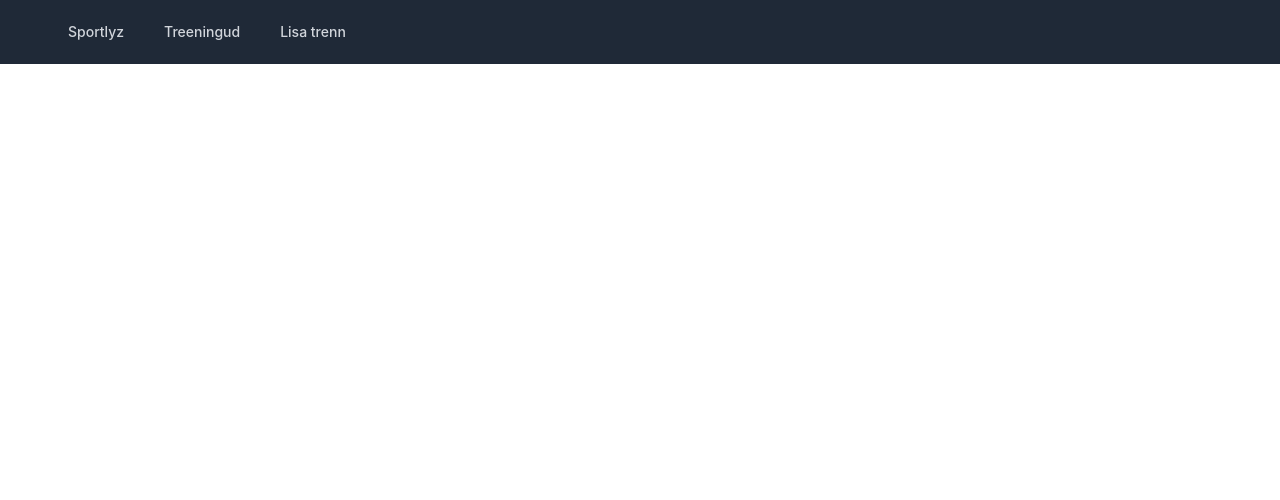
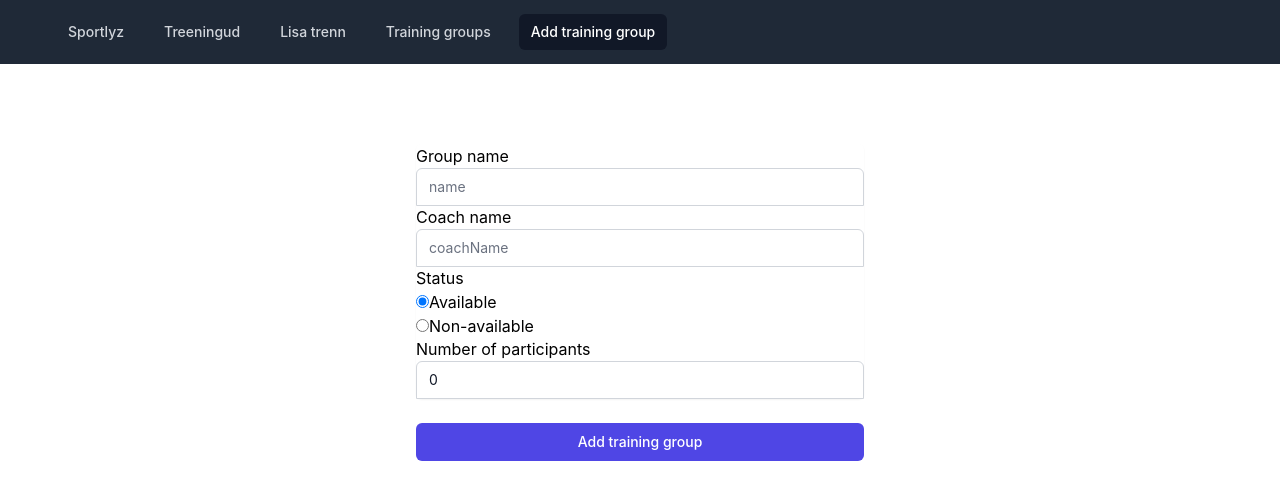
Before and after one commit to Karjur/Workout-planner, a Vue app: page /newgroup in a window 1280 px wide. Shown: the top 500 px of the page. Built offline with nearby package versions, Linux system fonts and the light colour scheme.

Commit message:
treeningruppi kuva

```diff
--- a/src/App.vue
+++ b/src/App.vue
@@ -30,6 +30,21 @@
                 active-class="bg-gray-900 text-white"
                 >Lisa trenn</router-link
               >
+
+              <router-link
+                to="/groups"
+                class="text-gray-300 hover:bg-gray-700 hover:text-white px-3 py-2 rounded-md text-sm font-medium"
+                active-class="bg-gray-900 text-white"
+                aria-current="page"
+                >Training groups</router-link
+              >
+
+              <router-link
+                to="/newgroup"
+                class="text-gray-300 hover:bg-gray-700 hover:text-white px-3 py-2 rounded-md text-sm font-medium"
+                active-class="bg-gray-900 text-white"
+                >Add training group</router-link
+                >
             </div>
           </div>
         </div>
--- /dev/null
+++ b/src/components/AddGroupForm.vue
@@ -0,0 +1,100 @@
+<template>
+  <div
+    class="min-h-full flex items-center justify-center py-12 px-4 sm:px-6 lg:px-8"
+  >
+    <form class="max-w-md w-full space-y-8">
+      <div class="mt-8 space-y-6">
+        <div class="rounded-md shadow-sm -space-y-px">
+          <div>
+            <label for="name">Group name</label>
+            <input
+              id="name"
+              name="name"
+              v-model="group.name"
+              class="appearance-none rounded-none relative block w-full px-3 py-2 border border-gray-300 placeholder-gray-500 text-gray-900 rounded-t-md focus:outline-none focus:ring-indigo-500 focus:border-indigo-500 focus:z-10 sm:text-sm"
+              placeholder="name"
+            />
+          </div>
+          <div>
+            <label for="coachName">Coach name</label>
+            <input
+              id="coachName"
+              name="coachName"
+              v-model="group.coachName"
+              class="appearance-none rounded-none relative block w-full px-3 py-2 border border-gray-300 placeholder-gray-500 text-gray-900 rounded-t-md focus:outline-none focus:ring-indigo-500 focus:border-indigo-500 focus:z-10 sm:text-sm"
+              placeholder="coachName"
+            />
+          </div>
+          <div>
+            <label for="status">Status</label>
+            <br />
+            <input
+              type="radio"
+              id="enable"
+              value="Available"
+              v-model="group.status"
+              checked
+            />
+            <label for="enable">Available</label>
+            <br />
+            <input
+              type="radio"
+              id="disable"
+              value="Non-Available"
+              v-model="group.status"
+            />
+            <label for="disable">Non-available</label>
+          </div>
+          <div>
+            <label for="nrOfParticipants">Number of participants</label>
+            <input
+              type="number"
+              id="nrOfParticipants"
+              name="nrOfParticipants"
+              v-model="group.nrOfParticipants"
+              class="appearance-none rounded-none relative block w-full px-3 py-2 border border-gray-300 placeholder-gray-500 text-gray-900 rounded-t-md focus:outline-none focus:ring-indigo-500 focus:border-indigo-500 focus:z-10 sm:text-sm"
+              placeholder="nrOfParticipants"
+            />
+          </div>
+        </div>
+        <div>
+          <button
+            @click.prevent="submitForm"
+            class="group relative w-full flex justify-center py-2 px-4 border border-transparent text-sm font-medium rounded-md text-white bg-indigo-600 hover:bg-indigo-700 focus:outline-none focus:ring-2 focus:ring-offset-2 focus:ring-indigo-500"
+          >
+            <span class="absolute left-0 inset-y-0 flex items-center pl-3">
+            </span>
+            Add training group
+          </button>
+        </div>
+      </div>
+    </form>
+  </div>
+</template>
+
+<script setup lang="ts">
+import { Group } from '@/model/group';
+import { useGroupsStore } from '@/stores/groupsStore';
+import { ref, Ref } from 'vue';
+
+import { useRouter } from 'vue-router';
+
+const group: Ref<Group> = ref({
+  name: '',
+  coachName: '',
+  status: '',
+  nrOfParticipants: 0,
+});
+const { addGroup } = useGroupsStore();
+
+const router = useRouter();
+
+const submitForm = () => {
+  addGroup({ ...group.value });
+  group.value.name = '';
+  group.value.coachName = '';
+  group.value.status = '';
+  group.value.nrOfParticipants = 0;
+  router.push({ name: 'Groups' });
+};
+</script>
--- /dev/null
+++ b/src/components/Group.vue
@@ -0,0 +1,12 @@
+<template>
+    <div>
+      {{ group.name }} : {{ group.status }} :
+      {{ group.nrOfParticipants }} : {{ group.coachName }}
+    </div>
+  </template>
+
+  <script setup lang="ts">
+  import { Group } from '@/model/group';
+
+  defineProps<{ group: Group }>();
+  </script>
--- /dev/null
+++ b/src/components/GroupList.vue
@@ -0,0 +1,20 @@
+<template>
+    <div class="bg-gray-50 py-12 px-4 sm:px-6 lg:px-8 text-dark-300">
+      <div class="text-center bg-gray-50">
+        <h1 class="font-bold">{{ title }}</h1>
+        <p v-if="groups.length === 0">No groups</p>
+        <DataTable :value="groups" v-if="groups.length !== 0">
+          <Column field="name" header="Group name" />
+          <Column field="nrOfParticipants" header="Number of participants" />
+          <Column field="status" header="Status" />
+          <Column field="coachName" header="Coach name" />
+        </DataTable>
+      </div>
+    </div>
+  </template>
+
+  <script setup lang="ts">
+  import { useGroupsStore } from '@/stores/groupsStore';
+  defineProps<{ title: string }>();
+  const { groups } = useGroupsStore();
+  </script>
--- /dev/null
+++ b/src/model/group.ts
@@ -0,0 +1,9 @@
+export interface Group {
+    name: string;
+    coachName: string;
+    status: string;
+    nrOfParticipants: number
+}
+//export interface State {
+  //  groups: Group[];
+  //}
--- a/src/router/index.ts
+++ b/src/router/index.ts
@@ -2,6 +2,9 @@ import { createRouter, createWebHistory, RouteRecordRaw } from 'vue-router';
 import WorkoutsVue from '@/views/Workouts.vue';
 import AddWorkoutVue from '@/views/AddWorkout.vue';
 import SportlyzMainVue from '@/views/SportlyzMain.vue';
+import GroupsVue from '@/views/Groups.vue';
+import AddGroupVue from '@/views/AddGroup.vue';
+
 
 const routes: Array<RouteRecordRaw> = [
   {
@@ -21,6 +24,17 @@ const routes: Array<RouteRecordRaw> = [
     name: 'Lisa trenn',
     component: AddWorkoutVue,
   },
+  {
+    path: '/groups',
+    name: 'Groups',
+    component: GroupsVue,
+    props: { title: 'Groups' },
+  },
+  {
+    path: '/newgroup',
+    name: 'Add group',
+    component: AddGroupVue,
+  },
 ];
 
 const router = createRouter({
--- /dev/null
+++ b/src/stores/groupsStore.ts
@@ -0,0 +1,16 @@
+import { Group } from '@/model/group';
+import { defineStore } from 'pinia';
+import { ref } from 'vue';
+
+export const useGroupsStore = defineStore('groupsStore', () => {
+  const groups = ref<Group[]>([
+    { name: 'Football', coachName: 'Mati', status: 'Available', nrOfParticipants: 15 },
+    { name: 'Basketball', coachName: 'Kati', status: 'Non-available', nrOfParticipants: 10},
+  ]);
+
+  const addGroup = (group: Group) => {
+    groups.value.push(group);
+  };
+
+  return { groups, addGroup};
+});
--- a/src/stores/workoutsStore.ts
+++ b/src/stores/workoutsStore.ts
@@ -11,7 +11,7 @@ export const useWorkoutsStore = defineStore('exercisesStore', () => {
   ]);
 
   const addWorkout = (workout: Workout) => {
-    workout.value.push(workout);
+    workouts.value.push(workout);
   };
 
   return { workouts, addWorkout };
--- /dev/null
+++ b/src/views/AddGroup.vue
@@ -0,0 +1,7 @@
+<template>
+    <AddGroupForm />
+  </template>
+
+  <script setup lang="ts">
+  import AddGroupForm from '@/components/AddGroupForm.vue';
+  </script>
--- /dev/null
+++ b/src/views/Groups.vue
@@ -0,0 +1,7 @@
+<template>
+    <GroupList title="Group list" />
+  </template>
+
+  <script setup lang="ts">
+  import GroupList from '@/components/GroupList.vue';
+  </script>
```
